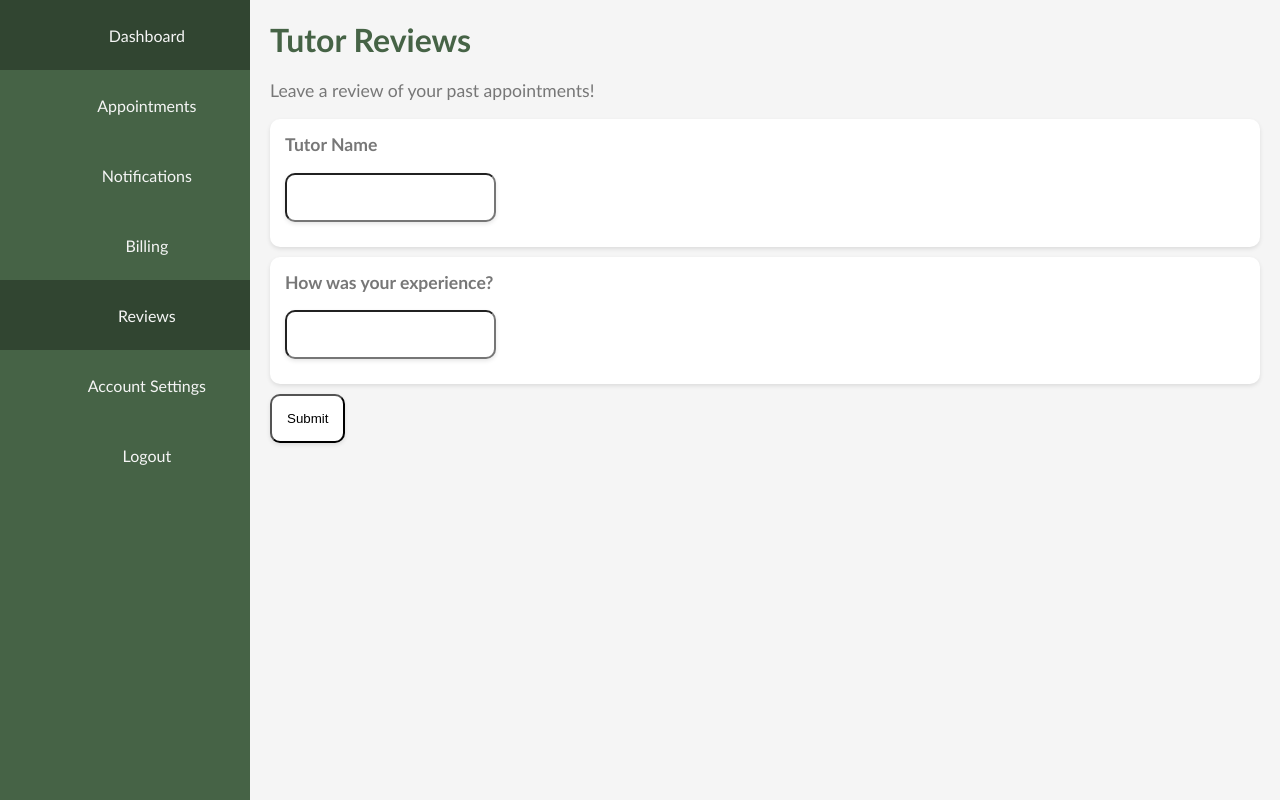
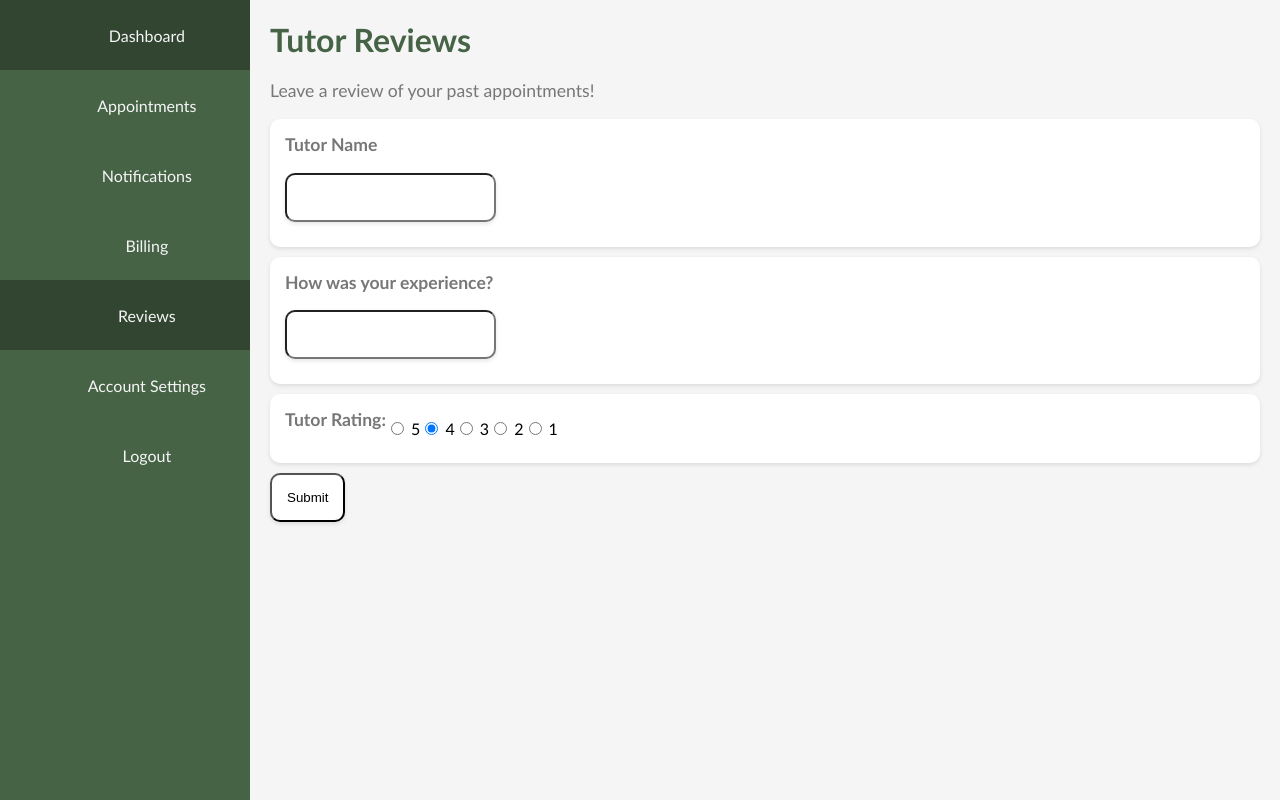
Before and after one commit to wesbruh/TutorWebsite, a React (Create React App) app in the folder client/: page /Reviews in a window 1280 px wide. Built offline with nearby package versions, Linux system fonts and the light colour scheme; some icons are missing.

Commit message:
tutor rating

```diff
--- a/client/src/FeedbackSystem/indexStudentReview.jsx
+++ b/client/src/FeedbackSystem/indexStudentReview.jsx
@@ -56,7 +56,14 @@ function StudentReviewPage() {
                         />
                         </div>
                     </div>
-
+                    <div className = "input-item">
+                        <p className="title">Tutor Rating:</p>
+                        <label><input type="radio" name="rating" value="option1" /> 5</label>
+                        <label><input type="radio" name="rating" value="option2" defaultChecked={true} /> 4</label>
+                        <label><input type="radio" name="rating" value="option3" /> 3</label>
+                        <label><input type="radio" name="rating" value="option3" /> 2</label>
+                        <label><input type="radio" name="rating" value="option3" /> 1</label>
+                    </div>
                     <button className="input" type="submit">Submit</button>
                 </div>
                 </form>
```
